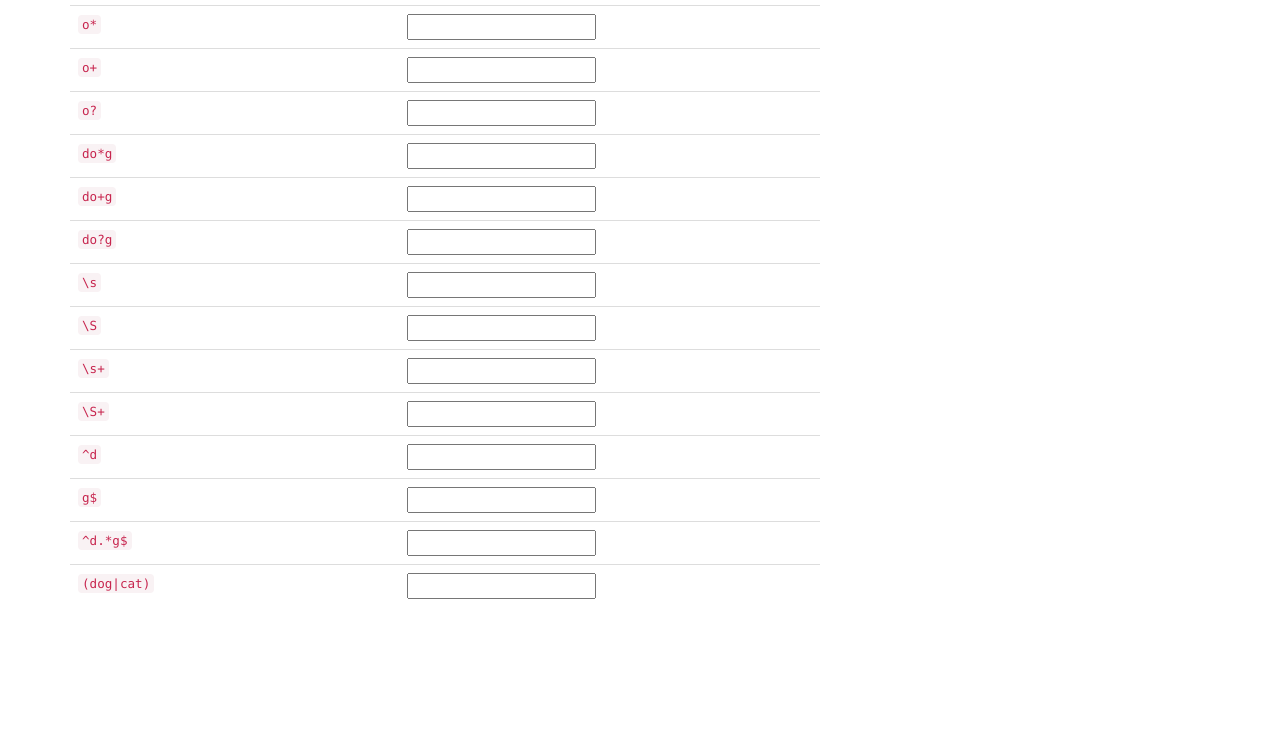
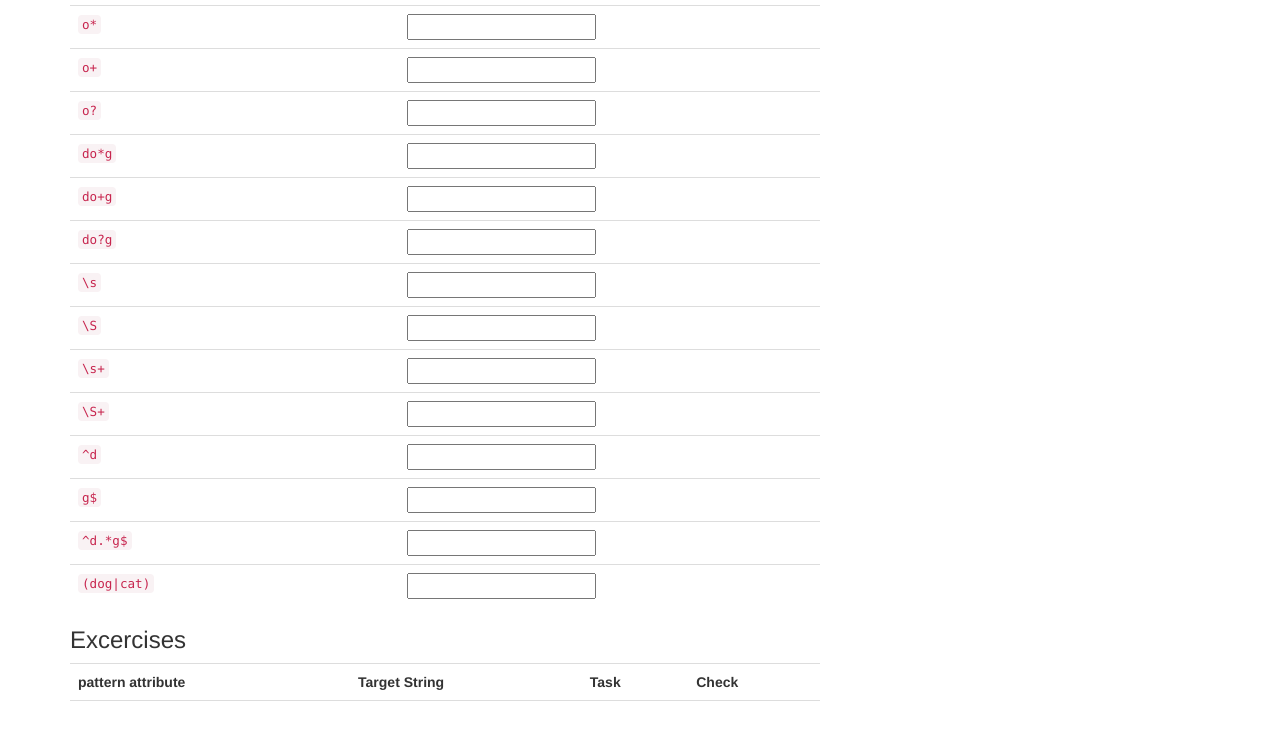
Before and after one commit to sebaek/regex-tutorial, a plain HTML site: page index.html in a window 1280 px wide. Shown: the part 1081-1810 px from the top of the page. Before the commit the page ends 1708 px from the top, so only its background shows below. Drawn offline with nearby package versions, Linux system fonts and the light colour scheme.

Commit message:
add excercises table

```diff
--- a/index.html
+++ b/index.html
@@ -29,11 +29,11 @@
                 }
 
             }
-            $("input:not(.own)").attr("pattern", function () {
+            $("#practice-table input:not(.own)").attr("pattern", function () {
                 return $(this).parent().prev().children().text();
             });
 
-            $("input:not(#own-pattern)").on({
+            $("#practice-table input:not(#own-pattern)").on({
                 "keyup": check
             });
 
@@ -59,7 +59,7 @@
         <div class="row">
             <div class="col-sm-8">
                 <h3>Practice</h3>
-                <table class="table">
+                <table class="table" id="practice-table">
                     <tr>
                         <th>pattern attribute</th>
                         <th>Type your text</th>
@@ -315,7 +315,21 @@
                     </tr>
 
                 </table>
-
+                <h3>Excercises</h3>
+                <table class="table" id="excercises-table">
+                    <tr>
+                        <th>pattern attribute</th>
+                        <th>Target String</th>
+                        <th>Task</th>
+                        <th>Check</th>
+                    </tr>
+                    <tr>
+                        <td></td>
+                        <td></td>
+                        <td></td>
+                        <td></td>
+                    </tr>
+                </table>
             </div>
             <div class="col-sm-4">
                 <h3>Lesson Note</h3>
```
